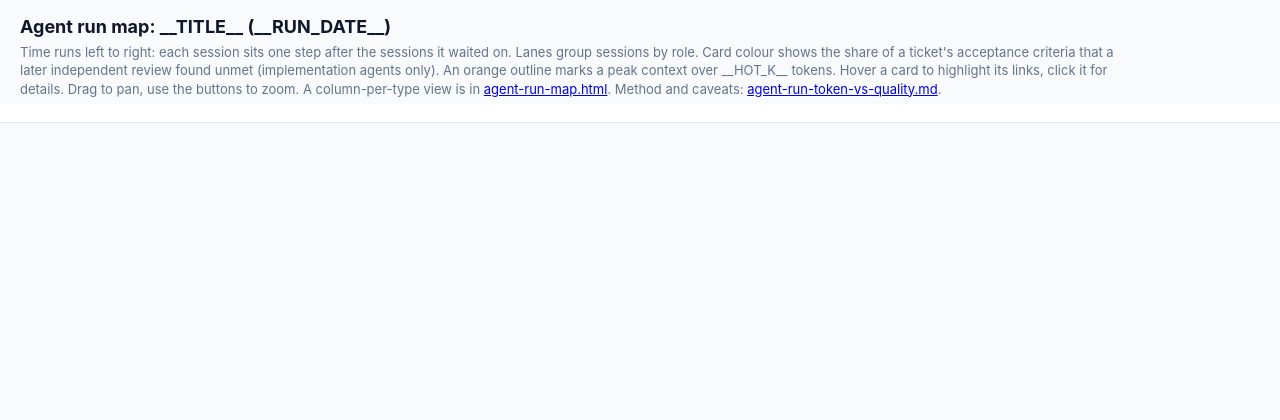
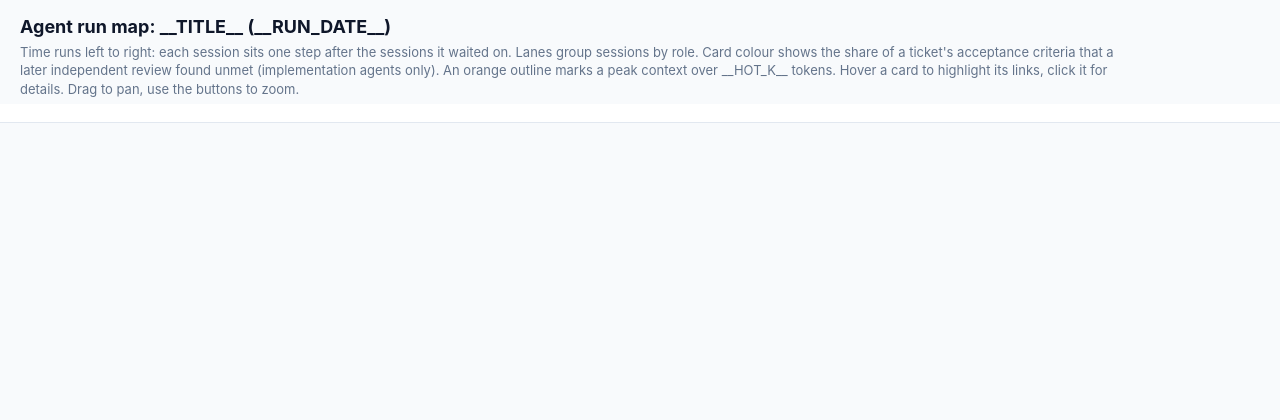
Before and after one commit to serge-merlin-innovation/testing-crm-creation, a Python web app: template .jcode/skills/agent-run-map/templates/timeline.template.html in a window 1280 px wide. Shown: the top 420 px of the page. Run offline with Jinja, Linux system fonts and the light colour scheme; the template is opened without the code that fills it, so the values that code supplies are empty.

Commit message:
agent-run-map: output only agent-run-map-timeline.html, drop the Markdown report

```diff
--- a/.jcode/skills/agent-run-map/templates/timeline.template.html
+++ b/.jcode/skills/agent-run-map/templates/timeline.template.html
@@ -62,7 +62,7 @@
 <body>
 <header>
   <h1>Agent run map: __TITLE__ (__RUN_DATE__)</h1>
-  <p>Time runs left to right: each session sits one step after the sessions it waited on. Lanes group sessions by role. Card colour shows the share of a ticket's acceptance criteria that a later independent review found unmet (implementation agents only). An orange outline marks a peak context over __HOT_K__ tokens. Hover a card to highlight its links, click it for details. Drag to pan, use the buttons to zoom. A column-per-type view is in <a href="agent-run-map.html">agent-run-map.html</a>. Method and caveats: <a href="agent-run-token-vs-quality.md">agent-run-token-vs-quality.md</a>.</p>
+  <p>Time runs left to right: each session sits one step after the sessions it waited on. Lanes group sessions by role. Card colour shows the share of a ticket's acceptance criteria that a later independent review found unmet (implementation agents only). An orange outline marks a peak context over __HOT_K__ tokens. Hover a card to highlight its links, click it for details. Drag to pan, use the buttons to zoom.</p>
 </header>
 <div class="bar" id="legend"></div>
 <div id="wrap"><div id="stage"><svg id="wires"></svg></div></div>
```
Also changed, not shown: .jcode/skills/agent-run-map/SKILL.md, .jcode/skills/agent-run-map/agents/openai.yaml, .jcode/skills/agent-run-map/scripts/render.py, .jcode/skills/agent-run-map/templates/report.template.md (deleted).
